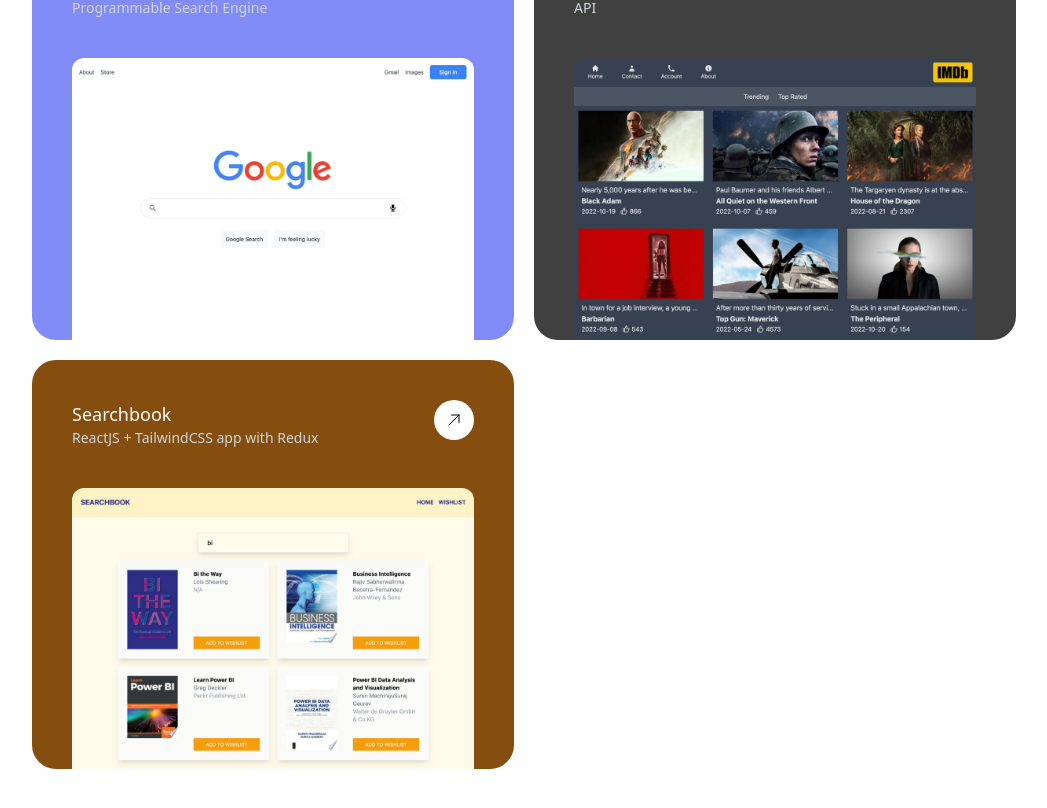
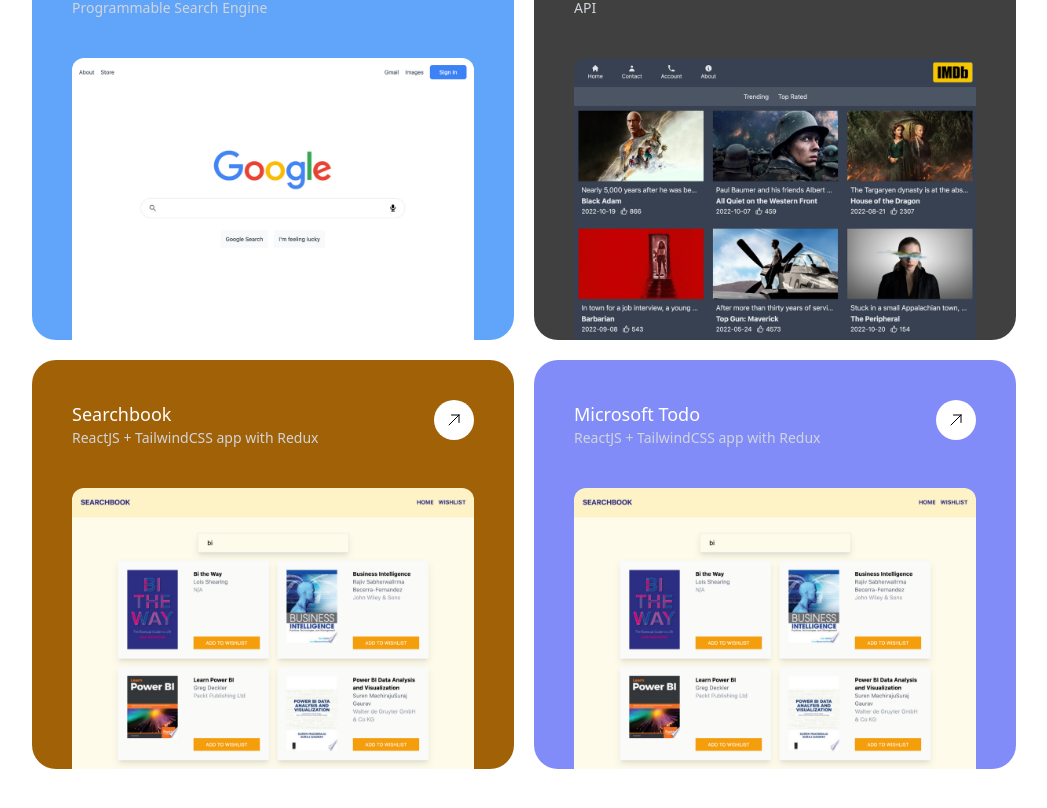
Before and after one commit to giohax/portfolio, a Next.js app: page / in a window 1280 px wide. Shown: the part 586-1394 px from the top of the page, without its empty margins (116-1163 px from the left). Before the commit the page ends 1355 px from the top, so only its background shows below. Built offline with nearby package versions, Linux system fonts and the light colour scheme.

Commit message:
remove hover animation for mobile

```diff
--- a/components/Card.jsx
+++ b/components/Card.jsx
@@ -14,7 +14,7 @@
 }) => {
     return (
         <div
-            className={`${color} rounded-3xl p-10 pb-0 hover:scale-105 hover:shadow-lg transition-transform duration-200 overflow-hidden cursor-pointer flex flex-col justify-between ${colSpan} `}
+            className={`${color} rounded-3xl p-10 pb-0 sm:hover:scale-105 sm:hover:shadow-lg transition-transform duration-200 overflow-hidden cursor-pointer flex flex-col justify-between ${colSpan} `}
             style={{
                 backgroundImage: `url(${bg})`,
                 backgroundPosition: "top",
--- a/components/Portfolio.jsx
+++ b/components/Portfolio.jsx
@@ -4,7 +4,7 @@
 
 const Portfolio = () => {
     return (
-        <div className="flex justify-center">
+        <div className="flex justify-center pb-10">
             <div className="flex flex-col sm:grid grid-cols-6 gap-5 p-5 pb-0 max-w-5xl">
                 <Card color="bg-stone-100" colSpan="col-span-4">
                     <div className="flex flex-col gap-44">
@@ -27,14 +27,19 @@
                     color="bg-stone-100"
                     colSpan="col-span-2"
                     bg={"fullphoto.jpeg"}
-                ></Card>
+                >
+                    <div className="flex flex-col gap-80">
+                        <div></div>
+                        <div></div>
+                    </div>
+                </Card>
                 <Card
                     src="/googlesearch.png"
                     alt="Google Search"
                     title="Google Search"
                     caption="NextJS + TailwindCSS app using Programmable Search Engine"
                     redirect="https://google-clone-giohax.vercel.app/"
-                    color="bg-indigo-400"
+                    color="bg-blue-400"
                     colSpan="col-span-3"
                 />
                 <Card
@@ -53,7 +58,16 @@
                     title="Searchbook"
                     caption="ReactJS + TailwindCSS app with Redux"
                     redirect="https://searchbook-giohax.vercel.app/"
-                    color="bg-yellow-800"
+                    color="bg-yellow-700"
+                    colSpan="col-span-3"
+                />
+                <Card
+                    src="/searchbook.png"
+                    alt="Microsoft Todo"
+                    title="Microsoft Todo"
+                    caption="ReactJS + TailwindCSS app with Redux"
+                    redirect="https://searchbook-giohax.vercel.app/"
+                    color="bg-indigo-400"
                     colSpan="col-span-3"
                 />
             </div>
```
